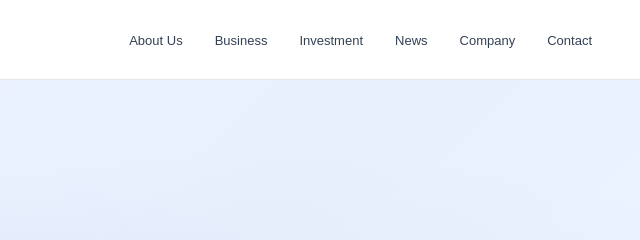
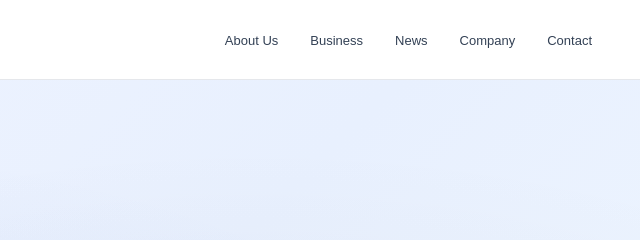
Before and after one commit to tsu0926/toyoda-holdings-site, a plain HTML site: page index.html in a window 1280 px wide. Shown: the top 240 px of the page, 640-1280 px from the left. Drawn offline with Linux system fonts and the light colour scheme.

Commit message:
Update index.html

```diff
--- a/index.html
+++ b/index.html
@@ -18,7 +18,6 @@
       <ul>
         <li><a href="aboutus.html">About Us</a></li>
         <li><a href="business.html">Business</a></li>
-        <li><a href="investment.html">Investment</a></li>
         <li><a href="news.html">News</a></li>
         <li><a href="company.html">Company</a></li>
         <li><a href="contact.html">Contact</a></li>
```
